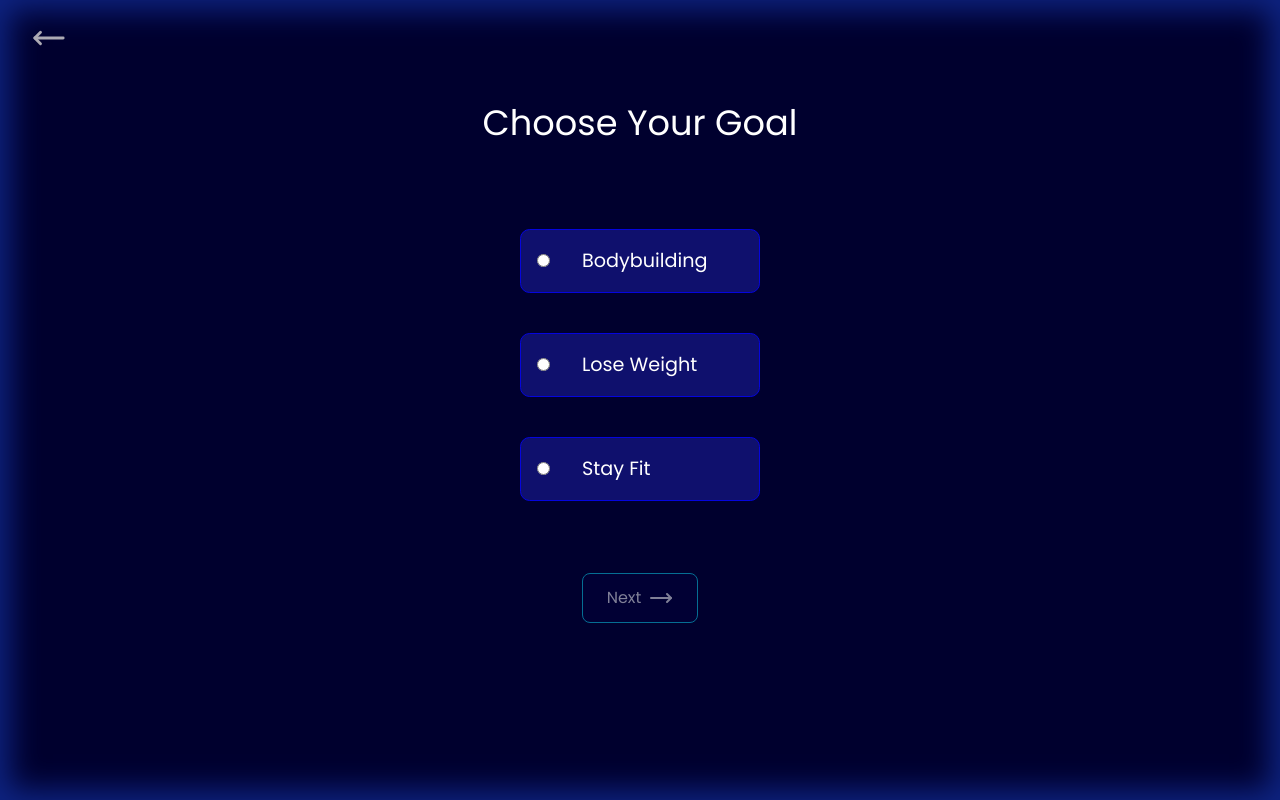
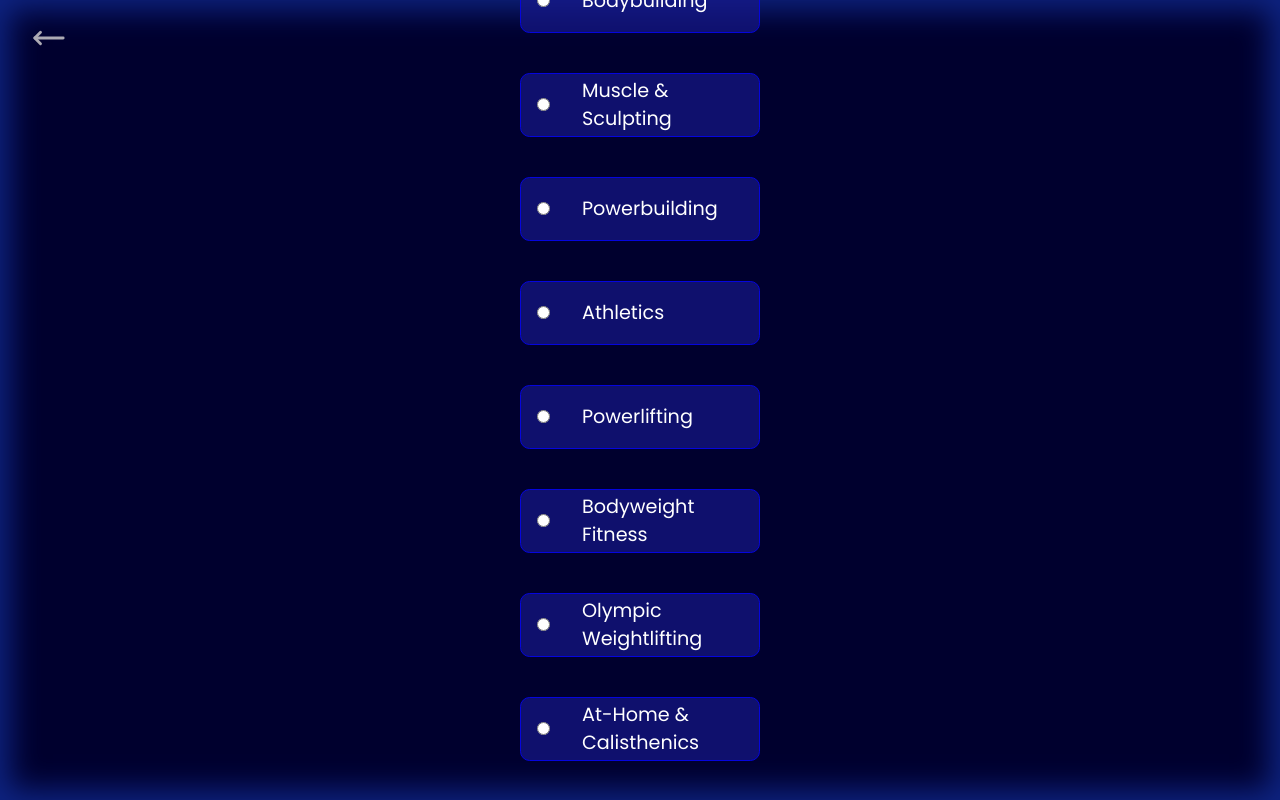
Before and after one commit to itskhan02/Arise-FitnessApp, a React (Vite) app: page /goal in a window 1280 px wide. Built offline with nearby package versions, Linux system fonts and the light colour scheme.

Commit message:
Changing Goals

```diff
--- a/src/pages/Goal.jsx
+++ b/src/pages/Goal.jsx
@@ -5,9 +5,14 @@ import { MoveLeft, MoveRight } from "lucide-react";
 
 const Goal = () => {
   const categories = [
-    { name: 'Bodybuilding', key: 'B' },
-    { name: 'Lose Weight', key: 'L' },
-    { name: 'Stay Fit', key: 'F' },
+    { name: 'Bodybuilding', key: 'b' },
+    { name: 'Muscle & Sculpting', key: 'm' },
+    { name: 'Powerbuilding', key: 'p' },
+    { name: 'Athletics', key: 'a' },
+    { name: 'Powerlifting', key: 'l' },
+    { name: 'Bodyweight Fitness', key: 'f' },
+    { name: 'Olympic Weightlifting', key: 'o' },
+    { name: 'At-Home & Calisthenics', key: 'c' },
   ];
 
   const navigate = useNavigate();
```
